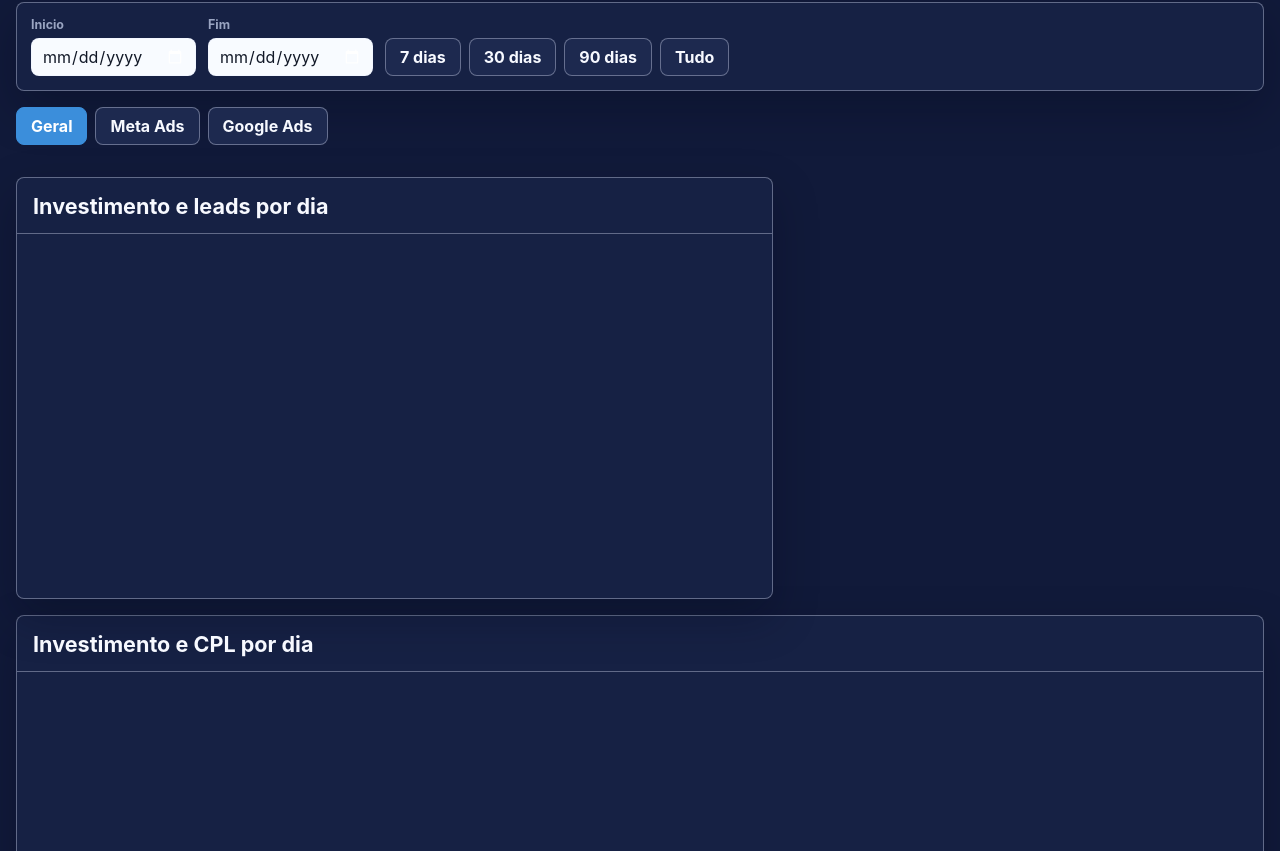
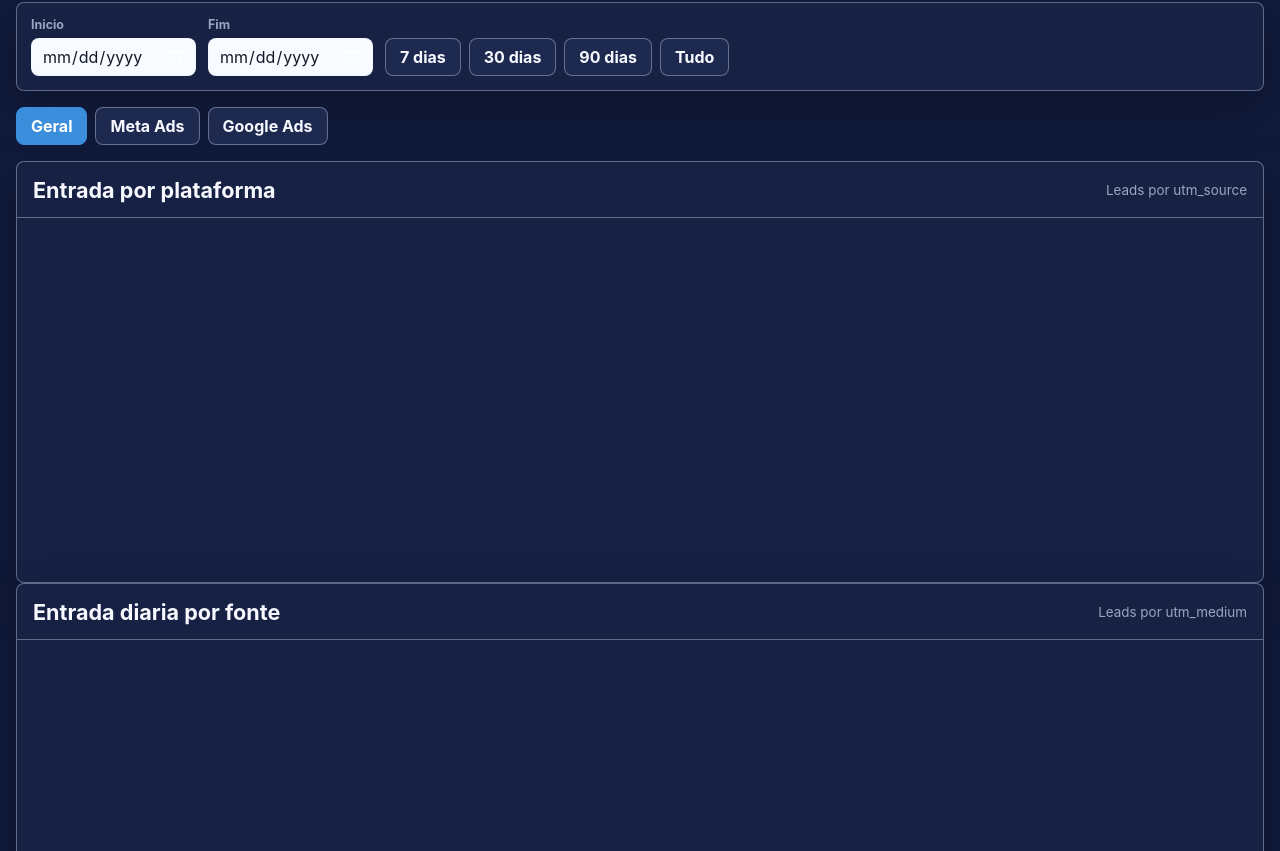
Before and after one commit to lucasragghianti/l20-funnel-dashboard, a website: page public/index.html in a window 1280 px wide. Shown: the part 101-952 px from the top of the page. Drawn offline with nearby package versions, Linux system fonts and the light colour scheme; no server answers.

Commit message:
Add group entry and traffic source views

```diff
--- a/public/index.html
+++ b/public/index.html
@@ -7,7 +7,7 @@
     <meta http-equiv="pragma" content="no-cache" />
     <meta http-equiv="expires" content="0" />
     <title>Funil de Trafego L20</title>
-    <link rel="stylesheet" href="./styles.css?v=20260704" />
+    <link rel="stylesheet" href="./styles.css?v=20260705" />
   </head>
   <body>
     <main class="shell">
@@ -48,6 +48,24 @@
       <section class="kpis" id="kpis"></section>
 
       <section id="generalView">
+        <section class="leadIntelGrid">
+          <div class="groupStats" id="groupStats"></div>
+          <div class="panel">
+            <div class="panelHeader">
+              <h2>Entrada por plataforma</h2>
+              <span>Leads por utm_source</span>
+            </div>
+            <canvas id="leadSourceChart" height="260"></canvas>
+          </div>
+          <div class="panel">
+            <div class="panelHeader">
+              <h2>Entrada diaria por fonte</h2>
+              <span>Leads por utm_medium</span>
+            </div>
+            <canvas id="leadMediumDailyChart" height="260"></canvas>
+          </div>
+        </section>
+
         <section class="overviewGrid">
           <div class="panel">
             <div class="panelHeader">
@@ -160,6 +178,6 @@
     </main>
 
     <script src="https://cdn.jsdelivr.net/npm/chart.js@4.4.9/dist/chart.umd.min.js"></script>
-    <script src="./app.js?v=20260704"></script>
+    <script src="./app.js?v=20260705"></script>
   </body>
 </html>
```
